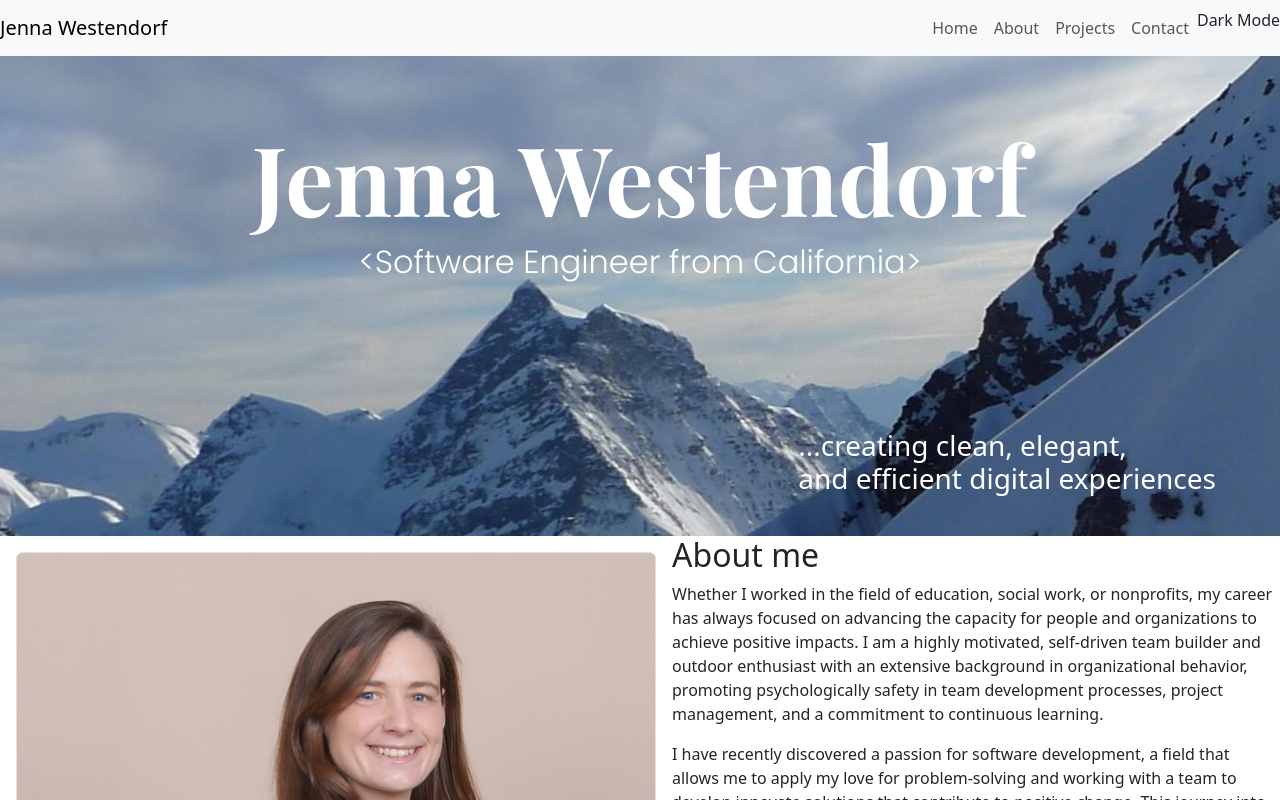
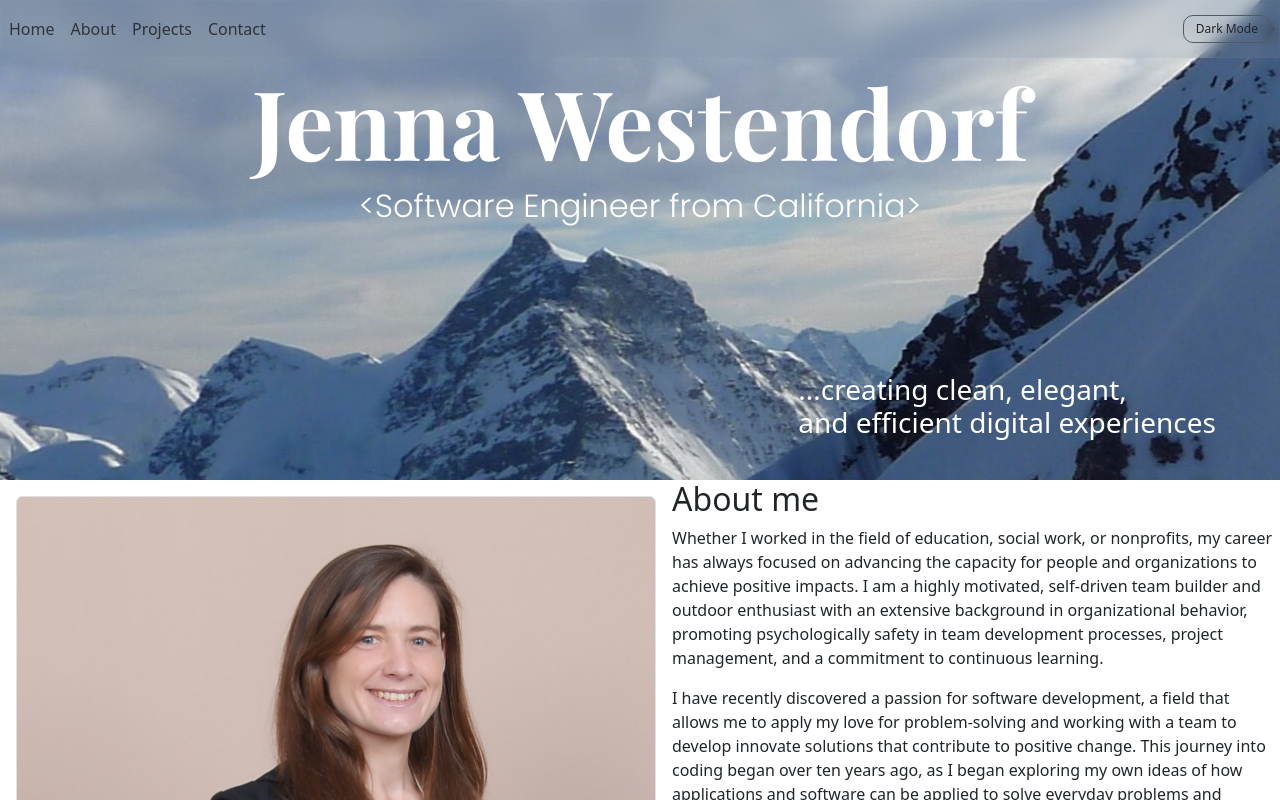
Before and after one commit to jleewest/portfolio, a React (Vite) app in the folder client/: page / in a window 1280 px wide. Shown: the top 800 px of the page. Built offline with nearby package versions, Linux system fonts and the light colour scheme.

Commit message:
feat: linked navbar to sections; style: navbar

```diff
--- a/client/src/App.tsx
+++ b/client/src/App.tsx
@@ -4,6 +4,7 @@ import Home from './directory/Home';
 import About from './directory/About';
 import Projects from './directory/Projects';
 import Contact from './directory/Contact';
+import Footer from './Footer';
 
 function App() {
   return (
@@ -13,6 +14,7 @@ function App() {
       <About />
       <Projects />
       <Contact />
+      <Footer />
     </div>
   );
 }
--- /dev/null
+++ b/client/src/Footer.tsx
@@ -0,0 +1,71 @@
+import './css/Footer.css';
+
+function Footer() {
+  return (
+    <div className='Footer background-image'>
+      <nav className='my-2 my-sm-0 mr-sm-3'>
+        <a className='text-dark menu-link' href='/' title='Learn more about me'>
+          Home
+        </a>
+        <a
+          className='text-dark menu-link'
+          href='/directory/about-me.html'
+          title='Learn more about me'
+        >
+          About Me
+        </a>
+        <a
+          className='text-dark menu-link'
+          href='/directory/my-work.html'
+          title='View my work'
+        >
+          My Work
+        </a>
+        <a
+          className='text-dark menu-link'
+          href='/directory/contact-me.html'
+          title='Contact me'
+        >
+          Contact Me
+        </a>
+        <a
+          className='footer-icon'
+          href='https://www.linkedin.com/in/
+          jenna-westendorf
+          '
+          title='View my LinkedIn profile'
+          target='_blank'
+        >
+          <i
+            className='fa-brands fa-linkedin menu-icon'
+            style={{ color: '#0a0a0a' }}
+          ></i>
+        </a>
+        <a
+          className='footer-icon'
+          href='https://github.com/jleewest'
+          title='View my source code on GitHub'
+          target='_blank'
+        >
+          <i
+            className='fa-brands fa-square-github menu-icon'
+            style={{ color: '#000000' }}
+          ></i>
+        </a>
+        <a
+          className='footer-icon'
+          href='https://www.facebook.com/jenna.westendorf'
+          title='Add me on Facebook'
+          target='_blank'
+        >
+          <i
+            className='fa-brands fa-square-facebook menu-icon'
+            style={{ color: '#000000' }}
+          ></i>
+        </a>
+      </nav>
+    </div>
+  );
+}
+
+export default Footer;
--- a/client/src/Navbar.tsx
+++ b/client/src/Navbar.tsx
@@ -5,11 +5,6 @@ function NavBar() {
     <div className='Navbar'>
       <div className='navigation-section sticky-top'>
         <nav className='navbar navbar-expand-md bg-body-tertiary'>
-          <div>
-            <a className='navbar-brand' href='/'>
-              Jenna Westendorf
-            </a>
-          </div>
           <button
             className='navbar-toggler'
             type='button'
@@ -21,43 +16,38 @@ function NavBar() {
           >
             <span className='navbar-toggler-icon'></span>
           </button>
-          <div
-            className='collapse navbar-collapse justify-content-end'
-            id='navbarNav'
-          >
+          <div className='collapse navbar-collapse justify-content-start'>
             <ul className='navbar-nav'>
               <li className='nav-item'>
                 <a
                   className='nav-link'
                   aria-current='page'
-                  href='/'
+                  href='#home'
                   title='Home'
                 >
                   Home
                 </a>
               </li>
-              <li className='nav-item'>
+              <li>
                 <a className='nav-link' href='#about' title='About'>
                   About
                 </a>
               </li>
-              <li className='nav-item'>
+              <li>
                 <a className='nav-link' href='#projects' title='Projects'>
                   Projects
                 </a>
               </li>
-              <li className='nav-item'>
-                <a
-                  className='nav-link'
-                  href='mailto:jenna.westendorf@gmail.com'
-                  title='Contact'
-                >
+              <li>
+                <a className='nav-link' href='#contact' title='Contact'>
                   Contact
                 </a>
               </li>
-              <li className='nav-item nav-moon theme-button' id='theme-button'>
-                Dark Mode
-              </li>
+            </ul>
+          </div>
+          <div>
+            <ul>
+              <li className='nav-item nav-moon theme-button mx-2'>Dark Mode</li>
             </ul>
           </div>
         </nav>
--- a/client/src/css/Contact.css
+++ b/client/src/css/Contact.css
@@ -1,8 +1,5 @@
-.background-image {
-  background-color: white;
-  background-image: url(/src/assets/alpine-mountain.jpg);
-  background-repeat: no-repeat;
-  background-position: center;
+.Contact {
+  background-color: #bfaca5;
 }
 
 .background-contact {
--- /dev/null
+++ b/client/src/css/Footer.css
@@ -0,0 +1,24 @@
+.Footer {
+  background-color: white;
+  text-align: right;
+  padding: 10px 20px;
+}
+.Footer .footer-icon {
+  padding: 2px;
+}
+
+.Footer a {
+  text-decoration: none;
+  padding: 0.5rem;
+}
+
+.Footer i {
+  padding: 0.25rem;
+}
+
+.Footer .background-image {
+  background-color: white;
+  background-image: url(/src/assets/alpine-mountain.jpg);
+  background-repeat: no-repeat;
+  background-position: center;
+}
--- a/client/src/css/Navbar.css
+++ b/client/src/css/Navbar.css
@@ -1,10 +1,21 @@
-.Navbar .menu-title {
-  text-decoration: none;
+/* NAVBAR CONTAINER */
+
+.Navbar {
+  position: fixed; /* Ensure navbar stays fixed */
+  top: 0;
+  left: 0;
+  width: 100%;
+  z-index: 1000; /* Ensure it appears on top of other content */
 }
-.Navbar .menu-title:hover {
-  font-size: 1.5rem;
-  transition: all 100ms ease-in-out;
+
+.Navbar .bg-body-tertiary {
+  background: rgba(124, 140, 165, 0.178) !important;
+  backdrop-filter: blur(0.5rem);
+  -webkit-backdrop-filter: blur(0.5rem);
+  border: 1px solid rgba(255, 255, 255, 0.02);
 }
+
+/* MENU ITEMS */
 .Navbar .menu-link {
   text-decoration: none;
 }
@@ -17,3 +28,21 @@
   transform: scale(1.5);
   transition: all 100ms ease-in-out;
 }
+
+/* DARK THEME BUTTON */
+.theme-button {
+  border: 1.5px solid #525a65;
+  border-radius: 10px;
+  padding: 0.25rem 0.75rem;
+  font-size: 0.75rem;
+  font-weight: 400;
+  cursor: pointer;
+  margin-bottom: -1rem;
+}
+
+.theme-button:hover {
+  color: #525a65;
+  background: #252323;
+  border: 1.5px solid #252323;
+  transition: 3ms ease-in-out;
+}
--- a/client/src/directory/About.tsx
+++ b/client/src/directory/About.tsx
@@ -2,7 +2,7 @@ import '../css/About.css';
 
 function About() {
   return (
-    <div className='About'>
+    <div className='About' id='about'>
       <img
         src='/src/assets/full-profile.JPG'
         alt='professional photo'
--- a/client/src/directory/Contact.tsx
+++ b/client/src/directory/Contact.tsx
@@ -2,7 +2,7 @@ import '../css/Contact.css';
 
 function Contact() {
   return (
-    <div className='Contact background-image'>
+    <div className='Contact' id='contact'>
       <h2>Contact Me</h2>
       <h3>&lt;Let's get in touch!&gt;</h3>
       <div className='contact-block d-flex justify-content-center'>
--- a/client/src/directory/Home.tsx
+++ b/client/src/directory/Home.tsx
@@ -2,7 +2,7 @@ import '../css/Home.css';
 
 function Home() {
   return (
-    <div className='Home'>
+    <div className='Home' id='home'>
       {' '}
       <div className='background-home home-background m-0'>
         <div className='container'>
--- a/client/src/directory/Projects.tsx
+++ b/client/src/directory/Projects.tsx
@@ -81,7 +81,7 @@ function Projects() {
   ];
 
   return (
-    <div className='Projects'>
+    <div className='Projects' id='projects'>
       <h2>Featured Projects</h2>
       <div className='project-item-container'>
         {featuredApps.map((app) => {
```
